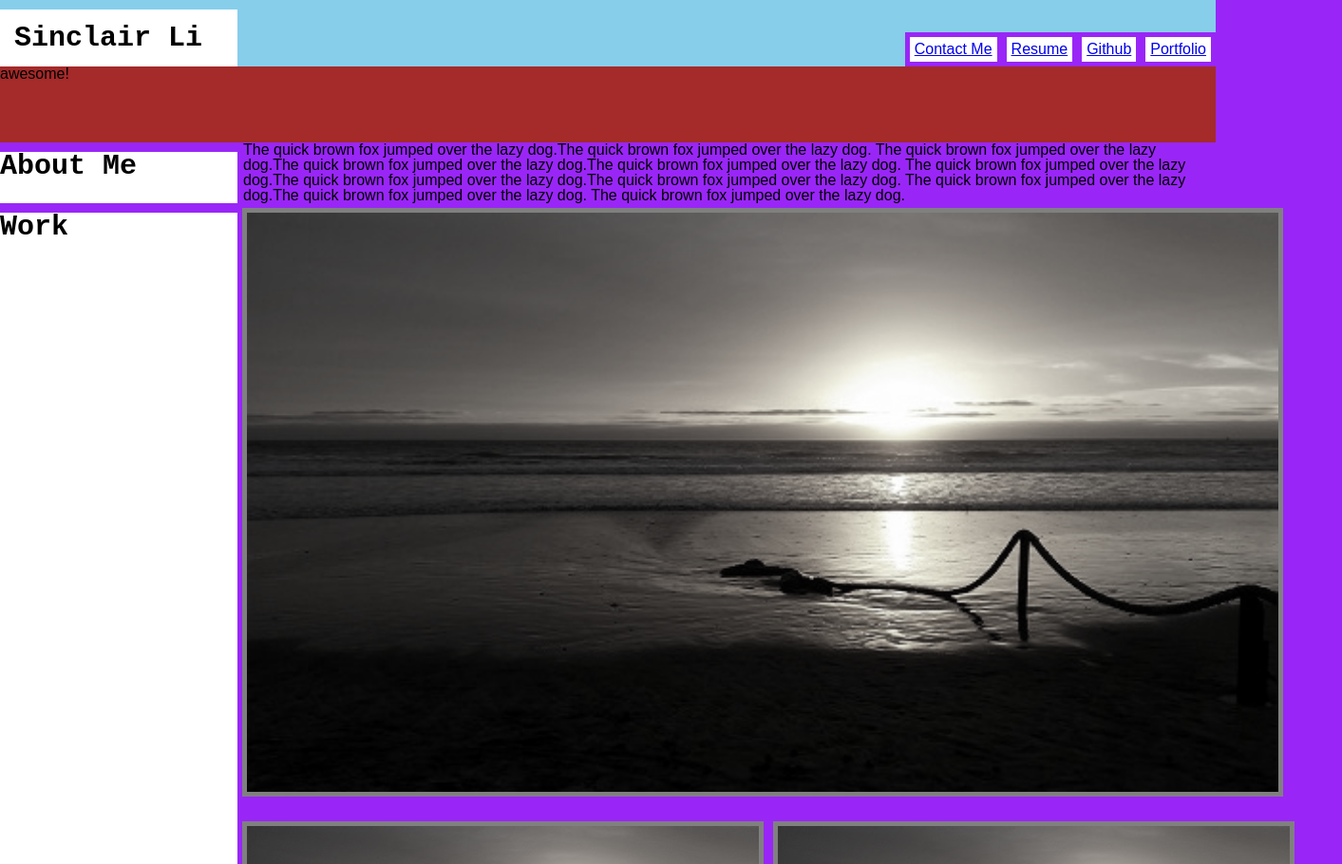
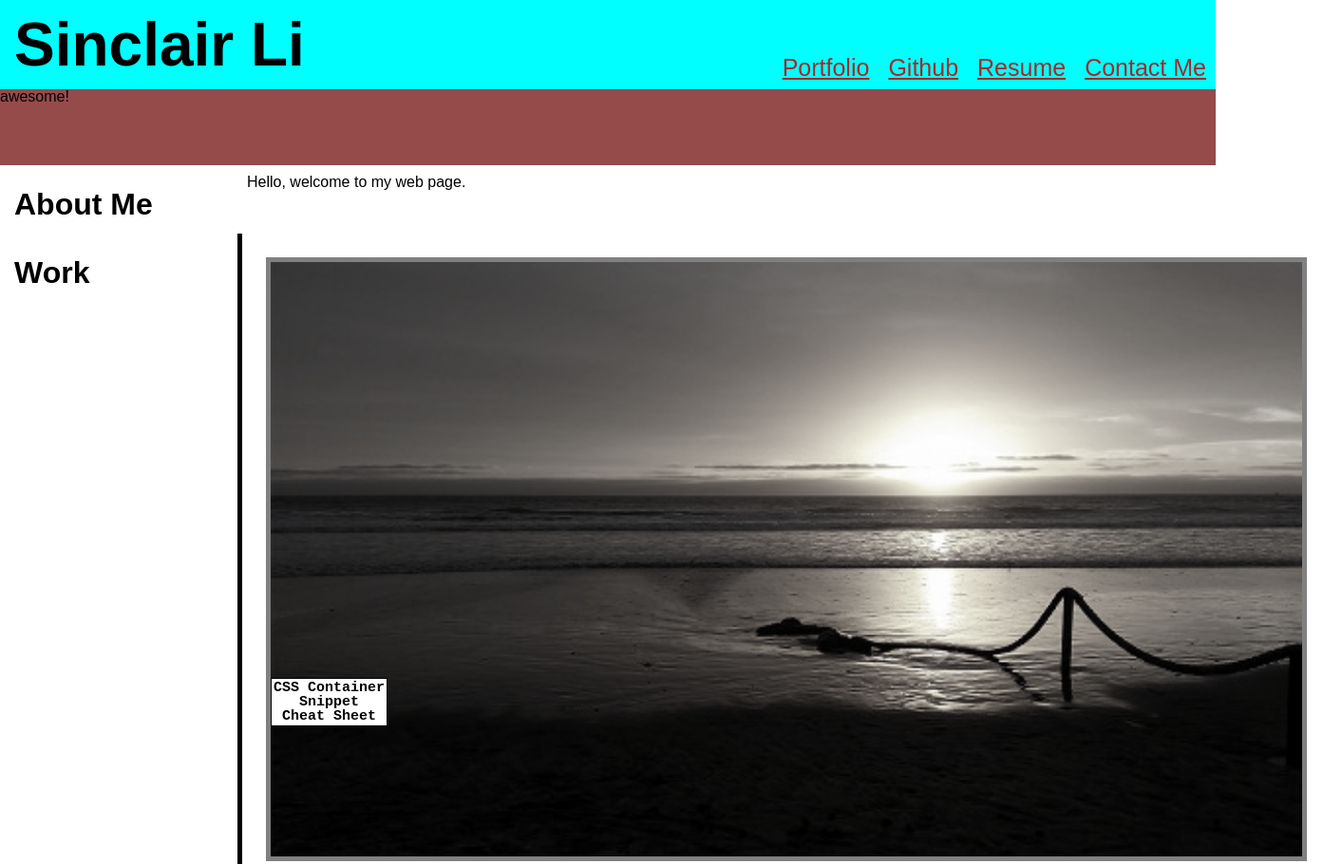
Before and after one commit to AForkintheCode/WK2-Challenge, a plain HTML site: page index.html in a window 1280 px wide. Shown: the top 910 px of the page at 95% size, 1413 px wide, since content can reach past the window. Drawn offline with Linux system fonts and the light colour scheme; files that its build step writes are made by us from their sources.

Commit message:
changes, modifications v.2

```diff
--- a/assets/style.css
+++ b/assets/style.css
@@ -1,10 +1,12 @@
 :root{
     --light: white;
     --dark: rgb(22, 22, 22);
+    --ban:aqua;
 }
 
 *{
-    background-color:rgb(153, 38, 247);
+ padding: 0px;
+ margin: 0px;
 }
 
 /*navigation stuff*/
@@ -12,44 +14,66 @@
 .banner{
     display:flex;
     flex-direction: row;
-    background-color: skyblue;
+    background-color: var(--ban);
     width: 100%;
 }
 
-.banner.nameplate, h1 {
+h1 {
     display: flex;
-    background-color: var(--light);
-    font-family: monospace;
     font-size: 400%;
     padding: 15px;
-    margin: 0px;
+    margin-bottom:auto;
 }
 
-.navbar{
+h3{
+    display: flex;
+    font-size: 200%;
+    padding: 15px;
+    margin-bottom:auto;
+}
+
+a{
+    color: brown;
+}
+
+.topnavbar{
     display: inline-flex;
-    flex-direction: row-reverse;
+    flex-direction: row;
     margin-left: auto;
     margin-top: auto;
 }
 
+.botbanner{
+    display:flex;
+    flex-direction: row;
+    background-color: var(--ban);
+    width: 100%;
+    margin-top: 20px;
+}
+
+.botnavbar{
+    display: inline-flex;
+    flex-direction: row;
+    margin-top: auto;
+    margin-left: 10px;
+}
 .navbutton{
-    background-color: var(--light);
     display: flex;
     padding: 5px;
     margin: 5px;
     text-decoration-line: underline;
     text-align: center;
+    font-size: 25px;
 
 }
 
 .navbutton:hover{
     color: var(--light);
-    background-color: var(--dark);
 }
 
 
 .tickertape {
-    background-color: brown;
+    background-color: rgb(150, 75, 75);
     width: 100%;
     height: 5em;
     margin: 0px;
@@ -63,14 +87,10 @@
 }
 
 
-.nameplate, h3{
+.nameplate {
     display: inline-flex;
-    background-color: var(--light);
-    font-family: monospace;
-    font-size: 30px;
     text-align: center;
     margin-top: 10px;
-    padding-left:
 }
 
 .spiel{
@@ -78,21 +98,52 @@
     position: relative;
     left: 0px;
     text-align: start;
+    padding: 10px;
 }
 
 
 .content{
     display: grid;
     grid-template-rows: 1fr 1fr;
+    padding: 20px;
+    border-color: blue;
+    border-top: 0px;
+    border-bottom: 0px;
+    border-left: 5px;
+    border-right: 0px;
+    border-style: solid;
 }
 
 
 .mainfeature{
     width:98%;
+    filter: saturate(0.1);
+    transition: all .75s ease-in-out;
+    background-image:url(Sunset.jpg);
+    background-repeat:no-repeat;
+    background-size: cover;
     border: 5px;
     border-style: solid;
     border-color: gray;
     margin: 5px;
+    z-index: 1;
+}
+
+.mainfeature:hover{
+    filter: saturate(1);
+}
+
+.label{
+    display: inline-flex;
+    position: relative;
+    background-color: var(--light);
+    font-family: monospace;
+    border: 1px;
+    border-style: solid;
+    font-size: 15px;
+    text-align: center;
+    padding: 2px;
+    top: 70%;
 }
 
 .gallery{
@@ -100,9 +151,7 @@
     grid-template-columns: 1fr 1fr;
 }
 
-
-
-img{
+.filter{
     filter: saturate(0.1);
     transition: all .75s ease-in-out;
     border: 5px;
@@ -111,9 +160,10 @@ img{
     margin: 5px;
 }
 
-img:hover{
+.filter:hover{
     filter: saturate(1);
 }
+
 
 /*adaptive screen stuff */
 
--- a/index.html
+++ b/index.html
@@ -11,8 +11,8 @@
 
 <header>
             <section class="banner">
-                <h1 class="nameplate">Sinclair Li</h1>
-                <section class="navbar">
+                <h1>Sinclair Li</h1>
+                <section class="topnavbar">
                     <a class="navbutton" href="#">Portfolio</a>
                     <a class="navbutton" href="https://github.com/AForkintheCode">Github</a>
                     <a class="navbutton" href="#">Resume</a>
@@ -29,21 +29,23 @@
 <main>
     <section class="mainsegment">
         <h3 class="nameplate">About Me</h3>
-            <p class="spiel">The quick brown fox jumped over the lazy dog.The quick brown fox jumped over the lazy dog.
-                The quick brown fox jumped over the lazy dog.The quick brown fox jumped over the lazy dog.The quick brown fox jumped over the lazy dog.
-                The quick brown fox jumped over the lazy dog.The quick brown fox jumped over the lazy dog.The quick brown fox jumped over the lazy dog.
-                The quick brown fox jumped over the lazy dog.The quick brown fox jumped over the lazy dog. The quick brown fox jumped over the lazy dog.
+            <p class="spiel">Hello, welcome to my web page.
             </p>
     </section>
     <section class="mainsegment">
         <h3 class="nameplate">Work</h3>
             <section class="content">
-                <img class="mainfeature" src = "./assets/Sunset.jpg" alt="Jedi scum"/>
+                <section class="mainfeature">
+                    <h3 class="label">
+<pre>CSS Container
+Snippet
+Cheat Sheet</pre></h3>
+                </section>
                 <section class="gallery">
-                    <img src = "./assets/Sunset.jpg" alt="Jedi scum"/>
-                    <img src = "./assets/Sunset.jpg" alt="Jedi scum"/>
-                    <img src = "./assets/Sunset.jpg" alt="Jedi scum"/>
-                    <img src = "./assets/Sunset.jpg" alt="Jedi scum"/>
+                    <img class="filter" src = "./assets/Sunset.jpg" alt="Jedi scum"/>
+                    <img class="filter" src = "./assets/Sunset.jpg" alt="Jedi scum"/>
+                    <img class="filter" src = "./assets/Sunset.jpg" alt="Jedi scum"/>
+                    <img class="filter" src = "./assets/Sunset.jpg" alt="Jedi scum"/>
                 </section>
             </section>
     </section>
@@ -51,11 +53,11 @@
 
 </body>
 <footer>
-    <section class="banner">
-        <h3 class="nameplate">Contact Me</h3>
-        <section class="navbar">
-            <a class="navbutton" href="#">Phone Number</a>
-            <a class="navbutton" href="#">Email</a>
+    <section class="botbanner">
+        <h3>Contact Me</h3>
+        <section class="botnavbar">
+            <a class="navbutton" href="#">p:444-4444</a>
+            <a class="navbutton" href="#">e:cityslicker86@gmail.com</a>
             <a class="navbutton" href="#">Portfolio</a>
         </section>
     </section>
```
